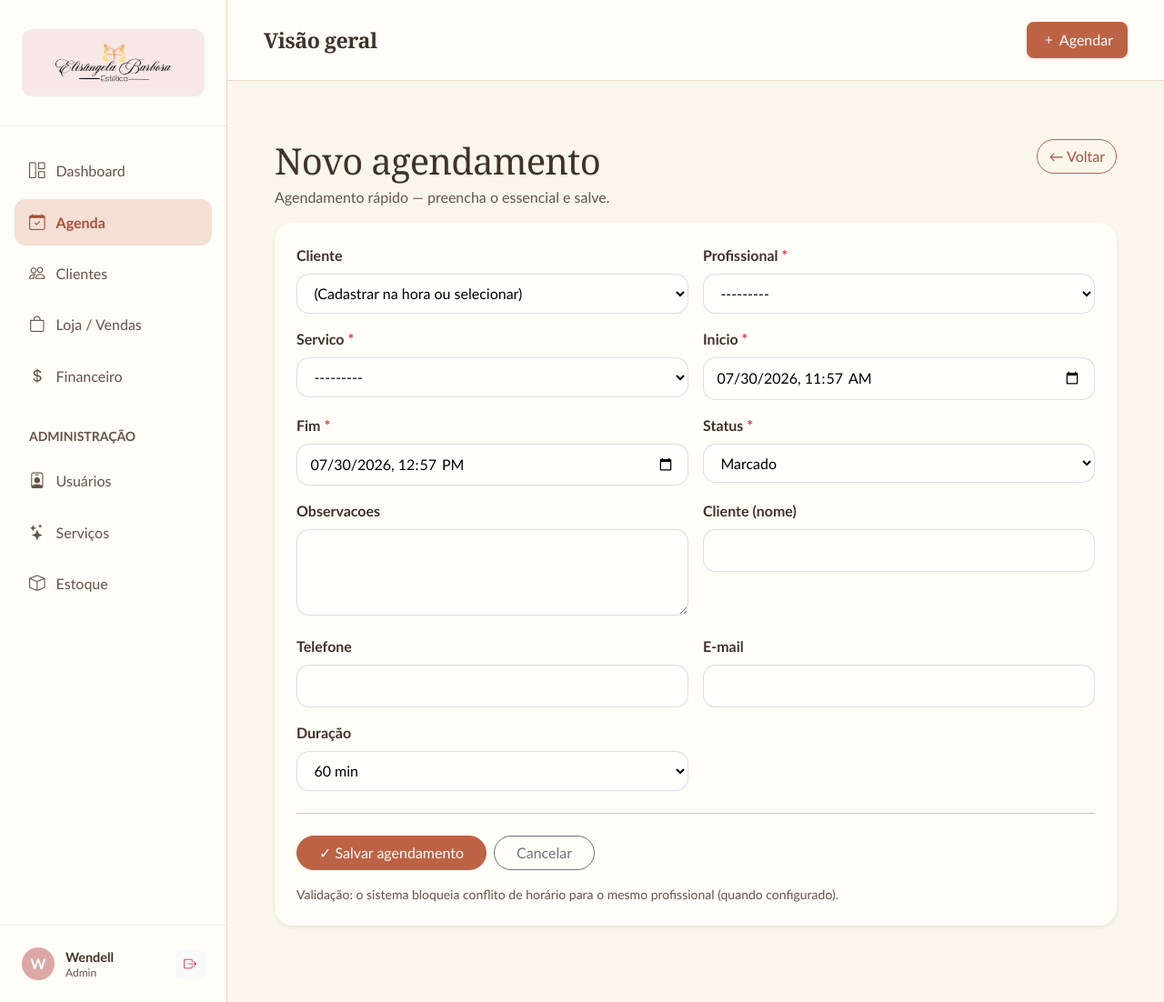
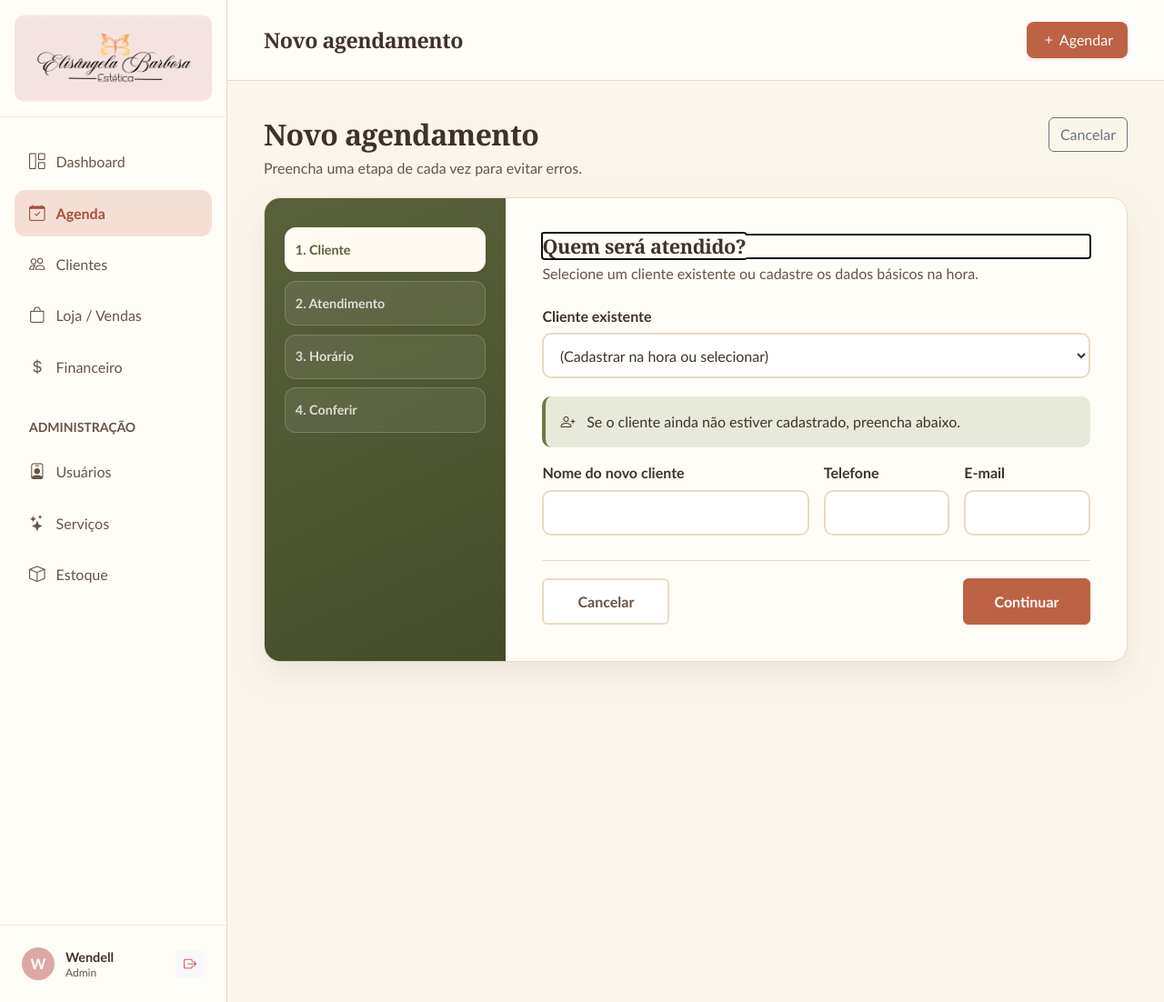
Before and after one commit to WendellKZ/clinica-estetica, a Django app: page /agenda/novo/ in a window 1280 px wide. Shown: the whole page at 91% size. Run offline with Django 5.2, Linux system fonts and the light colour scheme; a user stored in the database is signed in; data comes from the database, SQL or seed files in the repository; data that the repository does not hold is empty.

Commit message:
Guia novo agendamento e ajusta horario inicial

```diff
--- a/agenda/views.py
+++ b/agenda/views.py
@@ -112,11 +112,12 @@ def agenda_novo(request):
     else:
         initial = {}
         now = timezone.localtime()
+        suggested_start = (now + timedelta(minutes=5)).replace(second=0, microsecond=0)
         if hasattr(Form, "base_fields"):
             if "inicio" in Form.base_fields:
-                initial["inicio"] = now.replace(second=0, microsecond=0)
+                initial["inicio"] = suggested_start
             if "fim" in Form.base_fields:
-                initial["fim"] = (now + timedelta(minutes=60)).replace(second=0, microsecond=0)
+                initial["fim"] = suggested_start + timedelta(minutes=60)
         form = Form(initial=initial)
 
     return render(request, "agenda/agenda_form.html", {"form": form, "titulo": "Novo agendamento"})
--- a/static/css/guided-workflows.css
+++ b/static/css/guided-workflows.css
@@ -41,6 +41,26 @@ h1, h2, h3,
 .top-header {
   background: var(--cream) !important;
   border-color: var(--sand-200) !important;
+}
+
+.brand-section {
+  padding: 1rem !important;
+}
+
+.brand-logo-sidebar {
+  height: 96px !important;
+  background: #faece8 !important;
+}
+
+.brand-logo-sidebar img,
+.brand-logo-mobile img {
+  object-fit: contain !important;
+  object-position: center !important;
+}
+
+.brand-logo-mobile {
+  height: 54px !important;
+  background: #faece8 !important;
 }
 
 .main-content,
--- a/templates/agenda/agenda_form.html
+++ b/templates/agenda/agenda_form.html
@@ -1,113 +1,87 @@
 {% extends "base.html" %}
-{% load static %}
+{% block title %}{{ titulo }} | Elisângela Barbosa Estética{% endblock %}
+{% block header_title %}{{ titulo }}{% endblock %}
+{% block content %}
+<div class="guided-page-header">
+  <div><h1>{{ titulo }}</h1><p>Preencha uma etapa de cada vez para evitar erros.</p></div>
+  <a class="btn btn-outline-secondary" href="{% url 'agenda:agenda_lista' %}">Cancelar</a>
+</div>
 
-{% block content %}
-<div class="container-fluid py-4">
-  <div class="d-flex align-items-start justify-content-between flex-wrap gap-3 mb-3">
-    <div>
-      <h1 class="display-6 mb-1">{{ titulo|default:"Novo agendamento" }}</h1>
-      <div class="text-muted">Agendamento rápido — preencha o essencial e salve.</div>
-    </div>
+<form method="post" class="guided-form" data-wizard="true" novalidate>
+  {% csrf_token %}
+  <div class="wizard-layout">
+    <aside class="wizard-sidebar">
+      <ol class="wizard-progress">
+        <li class="wizard-progress-item">1. Cliente</li>
+        <li class="wizard-progress-item">2. Atendimento</li>
+        <li class="wizard-progress-item">3. Horário</li>
+        <li class="wizard-progress-item">4. Conferir</li>
+      </ol>
+    </aside>
+    <div class="wizard-content">
+      {% if form.non_field_errors %}<div class="alert alert-danger">{{ form.non_field_errors }}</div>{% endif %}
 
-    <div class="d-flex gap-2 align-items-center">
-      <a class="btn btn-outline-primary rounded-pill" href="{% url 'agenda:agenda_lista' %}">← Voltar</a>
+      <section class="wizard-step">
+        <h2>Quem será atendido?</h2>
+        <p class="wizard-step-intro">Selecione um cliente existente ou cadastre os dados básicos na hora.</p>
+        <div class="field-group"><label for="{{ form.cliente.id_for_label }}">Cliente existente</label>{{ form.cliente }}{% for e in form.cliente.errors %}<div class="wizard-field-error">{{ e }}</div>{% endfor %}</div>
+        <div class="guided-callout mb-3"><i class="bi bi-person-plus"></i><span>Se o cliente ainda não estiver cadastrado, preencha abaixo.</span></div>
+        <div class="row g-3">
+          <div class="col-md-6"><label for="{{ form.cliente_nome.id_for_label }}">Nome do novo cliente</label>{{ form.cliente_nome }}{% for e in form.cliente_nome.errors %}<div class="wizard-field-error">{{ e }}</div>{% endfor %}</div>
+          <div class="col-md-3"><label for="{{ form.cliente_telefone.id_for_label }}">Telefone</label>{{ form.cliente_telefone }}</div>
+          <div class="col-md-3"><label for="{{ form.cliente_email.id_for_label }}">E-mail</label>{{ form.cliente_email }}</div>
+        </div>
+        <div class="wizard-actions"><a class="btn wizard-back" href="{% url 'agenda:agenda_lista' %}">Cancelar</a><button class="btn wizard-next" type="button">Continuar</button></div>
+      </section>
+
+      <section class="wizard-step">
+        <h2>Qual será o atendimento?</h2>
+        <p class="wizard-step-intro">Escolha o serviço e o profissional responsável.</p>
+        <div class="row g-3">
+          <div class="col-md-6"><label for="{{ form.servico.id_for_label }}">Serviço *</label>{{ form.servico }}{% for e in form.servico.errors %}<div class="wizard-field-error">{{ e }}</div>{% endfor %}</div>
+          <div class="col-md-6"><label for="{{ form.profissional.id_for_label }}">Profissional *</label>{{ form.profissional }}{% for e in form.profissional.errors %}<div class="wizard-field-error">{{ e }}</div>{% endfor %}</div>
+        </div>
+        <div class="wizard-actions"><button class="btn wizard-back" type="button">Voltar</button><button class="btn wizard-next" type="button">Continuar</button></div>
+      </section>
+
+      <section class="wizard-step">
+        <h2>Quando será o atendimento?</h2>
+        <p class="wizard-step-intro">O início já vem cinco minutos adiantado para dar tempo de concluir o cadastro.</p>
+        <div class="row g-3">
+          <div class="col-md-6"><label for="{{ form.inicio.id_for_label }}">Início *</label>{{ form.inicio }}{% for e in form.inicio.errors %}<div class="wizard-field-error">{{ e }}</div>{% endfor %}</div>
+          <div class="col-md-6"><label for="{{ form.duracao_min.id_for_label }}">Duração</label>{{ form.duracao_min }}</div>
+          <div class="col-md-6"><label for="{{ form.fim.id_for_label }}">Fim *</label>{{ form.fim }}{% for e in form.fim.errors %}<div class="wizard-field-error">{{ e }}</div>{% endfor %}</div>
+          <div class="col-md-6"><label for="{{ form.status.id_for_label }}">Status</label>{{ form.status }}</div>
+          <div class="col-12"><label for="{{ form.observacoes.id_for_label }}">Observações</label>{{ form.observacoes }}</div>
+        </div>
+        <div class="wizard-actions"><button class="btn wizard-back" type="button">Voltar</button><button class="btn wizard-next" type="button">Conferir</button></div>
+      </section>
+
+      <section class="wizard-step">
+        <h2>Confira o agendamento</h2>
+        <p class="wizard-step-intro">Revise as informações antes de salvar.</p>
+        <div class="wizard-summary" aria-live="polite"></div>
+        <div class="wizard-actions"><button class="btn wizard-back" type="button">Voltar</button><button class="btn wizard-submit" type="submit">Salvar agendamento</button></div>
+      </section>
     </div>
   </div>
-
-  <div class="card shadow-sm border-0" style="border-radius: 20px;">
-    <div class="card-body p-4">
-      <form method="post" novalidate>
-        {% csrf_token %}
-
-        {% if form.non_field_errors %}
-          <div class="alert alert-danger">
-            {{ form.non_field_errors }}
-          </div>
-        {% endif %}
-
-        <div class="row g-3">
-          {% for field in form %}
-            <div class="col-12 col-lg-6">
-              <label class="form-label fw-semibold" for="{{ field.id_for_label }}">
-                {{ field.label }}
-                {% if field.field.required %}<span class="text-danger">*</span>{% endif %}
-              </label>
-
-              {{ field }}
-
-              {% if field.help_text %}
-                <div class="form-text">{{ field.help_text }}</div>
-              {% endif %}
-
-              {% if field.errors %}
-                <div class="text-danger small mt-1">
-                  {{ field.errors }}
-                </div>
-              {% endif %}
-            </div>
-          {% endfor %}
-        </div>
-
-        <hr class="my-4"/>
-
-        <div class="d-flex flex-wrap gap-2">
-          <button type="submit" class="btn btn-primary rounded-pill px-4">
-            ✓ Salvar agendamento
-          </button>
-          <a href="{% url 'agenda:agenda_lista' %}" class="btn btn-outline-secondary rounded-pill px-4">
-            Cancelar
-          </a>
-        </div>
-
-        <div class="text-muted small mt-3">
-          Validação: o sistema bloqueia conflito de horário para o mesmo profissional (quando configurado).
-        </div>
-      </form>
-    </div>
-  </div>
-</div>
-
-<style>
-  form input, form select, form textarea {
-    width: 100%;
-    border-radius: 14px !important;
-    border: 1px solid rgba(120,120,150,.25) !important;
-    padding: .65rem .9rem !important;
-    background: rgba(255,255,255,.85) !important;
-  }
-  form input:focus, form select:focus, form textarea:focus {
-    outline: none !important;
-    box-shadow: 0 0 0 .2rem rgba(132, 94, 247, .15) !important;
-    border-color: rgba(132, 94, 247, .45) !important;
-  }
-</style>
+</form>
 
 <script>
-(function(){
-  const now = new Date();
-  const pad = (n) => String(n).padStart(2,'0');
-  const toLocal = (d) => `${d.getFullYear()}-${pad(d.getMonth()+1)}-${pad(d.getDate())}T${pad(d.getHours())}:${pad(d.getMinutes())}`;
-
-  now.setSeconds(0); now.setMilliseconds(0);
-  const m = now.getMinutes();
-  now.setMinutes(m + (5 - (m % 5)) % 5);
-
-  const minVal = toLocal(now);
-
-  const inicio = document.querySelector('input[name="inicio"]');
-  const fim = document.querySelector('input[name="fim"]');
-
-  if (inicio && inicio.type === "datetime-local"){
-    inicio.min = minVal;
-    if (!inicio.value) inicio.value = minVal;
+(function () {
+  const inicio = document.getElementById("{{ form.inicio.id_for_label }}");
+  const fim = document.getElementById("{{ form.fim.id_for_label }}");
+  const duracao = document.getElementById("{{ form.duracao_min.id_for_label }}");
+  if (!inicio || !fim || !duracao) return;
+  function atualizarFim() {
+    if (!inicio.value) return;
+    const data = new Date(inicio.value);
+    data.setMinutes(data.getMinutes() + Number(duracao.value || 60));
+    const local = new Date(data.getTime() - data.getTimezoneOffset() * 60000);
+    fim.value = local.toISOString().slice(0, 16);
   }
-  if (fim && fim.type === "datetime-local"){
-    fim.min = minVal;
-    if (!fim.value){
-      const end = new Date(now.getTime() + 60*60000);
-      fim.value = toLocal(end);
-    }
-  }
+  inicio.addEventListener("change", atualizarFim);
+  duracao.addEventListener("change", atualizarFim);
 })();
 </script>
 {% endblock %}
--- a/templates/base.html
+++ b/templates/base.html
@@ -23,7 +23,7 @@
     <!-- Topbar Mobile -->
     <div class="mobile-topbar d-lg-none">
       <div class="brand-logo-mobile">
-        <img src="{% static 'img/logo-elisangela-identidade.png' %}" alt="Elisângela Barbosa Estética">
+        <img src="{% static 'img/logo-elisangela-horizontal.png' %}" alt="Elisângela Barbosa Estética">
       </div>
       <button class="btn btn-light border-0 shadow-sm" type="button" onclick="document.getElementById('sidebar').classList.toggle('show')">
         <i class="bi bi-list fs-4"></i>
@@ -34,7 +34,7 @@
     <aside class="sidebar" id="sidebar">
       <div class="brand-section">
         <div class="brand-logo-sidebar">
-          <img src="{% static 'img/logo-elisangela-identidade.png' %}" alt="Elisângela Barbosa Estética">
+          <img src="{% static 'img/logo-elisangela-horizontal.png' %}" alt="Elisângela Barbosa Estética">
         </div>
         <div class="ms-auto d-lg-none">
           <button class="btn btn-sm btn-light border-0" onclick="document.getElementById('sidebar').classList.remove('show')">
```
Also changed, not shown: core/tests.py (+34 -0 lines), static/img/logo-elisangela-horizontal.png (added).
